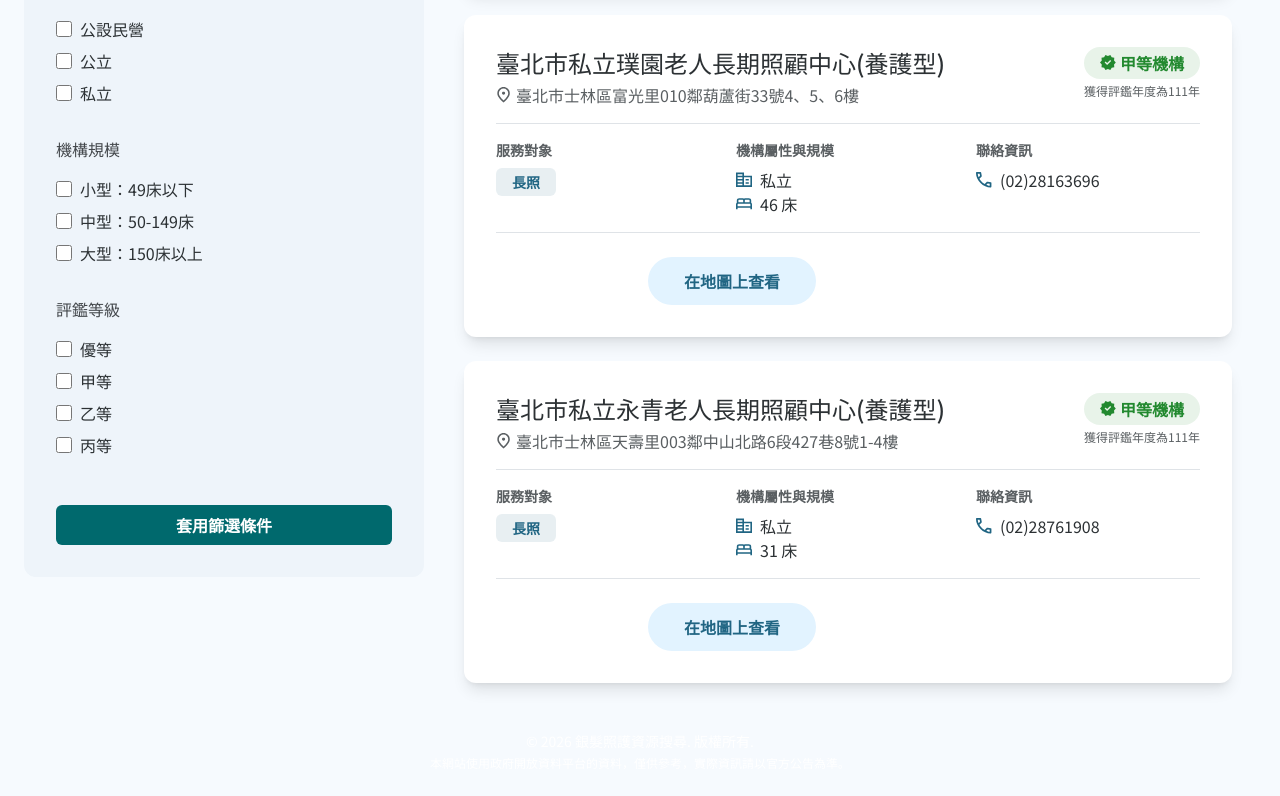
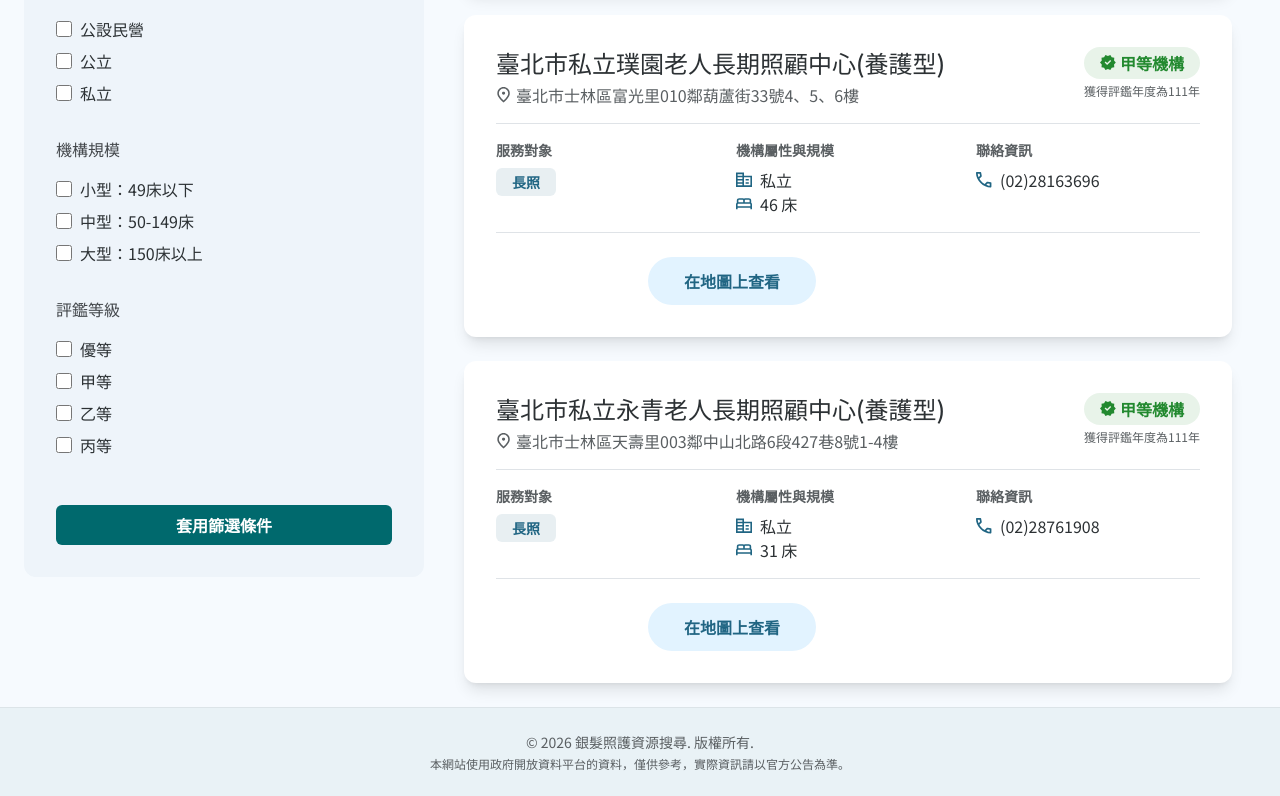
Before and after one commit to yuchun9508/eldercare-search-portal, a Next.js app: page /facilities in a window 1280 px wide. Shown: the part 552-1348 px from the top of the page. Built offline with nearby package versions, Linux system fonts and the light colour scheme.

Commit message:
update `Footer` layout with new design

```diff
--- a/app/page.tsx
+++ b/app/page.tsx
@@ -12,9 +12,6 @@ import FeatureCard from '../components/FeatureCard';
 import Container from '../components/ui/Container';
 import SVGIcon from '../components/ui/SVGIcon';
 
-// TODO:
-// 1. check reused components (dropdown, button and so on)
-// 2. create an icon wrapper
 export default function HomePage() {
   return (
     <div>
@@ -71,7 +68,7 @@ export default function HomePage() {
         </Container>
       </section>
 
-      <section className="py-20 bg-secondary/5">
+      <section className="py-20 bg-secondary/5 mb-20">
         <Container>
           <h2 className="text-2xl sm:text-3xl font-semibold text-primary text-center">
             值得信賴的資訊來源
--- a/components/Footer.tsx
+++ b/components/Footer.tsx
@@ -2,7 +2,7 @@ import Container from './ui/Container';
 
 export default function Footer() {
   return (
-    <footer className="bg-gray-800 text-white py-6">
+    <footer className="bg-secondary/5 text-neutral-700 border-t border-neutral-400/20 py-6">
       <Container className="text-center">
         <p className="text-sm">
           &copy; {new Date().getFullYear()} 銀髮照護資源搜尋. 版權所有.
```
